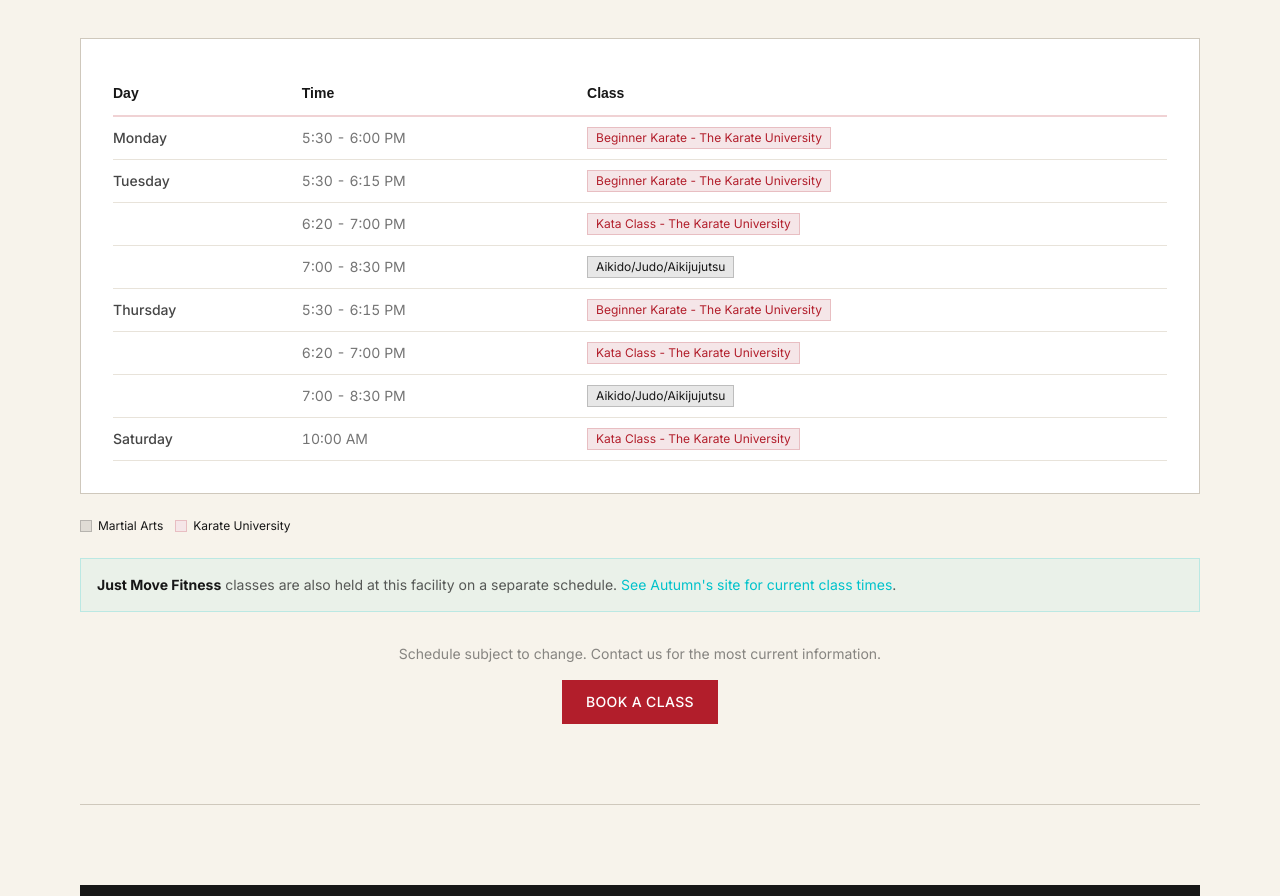
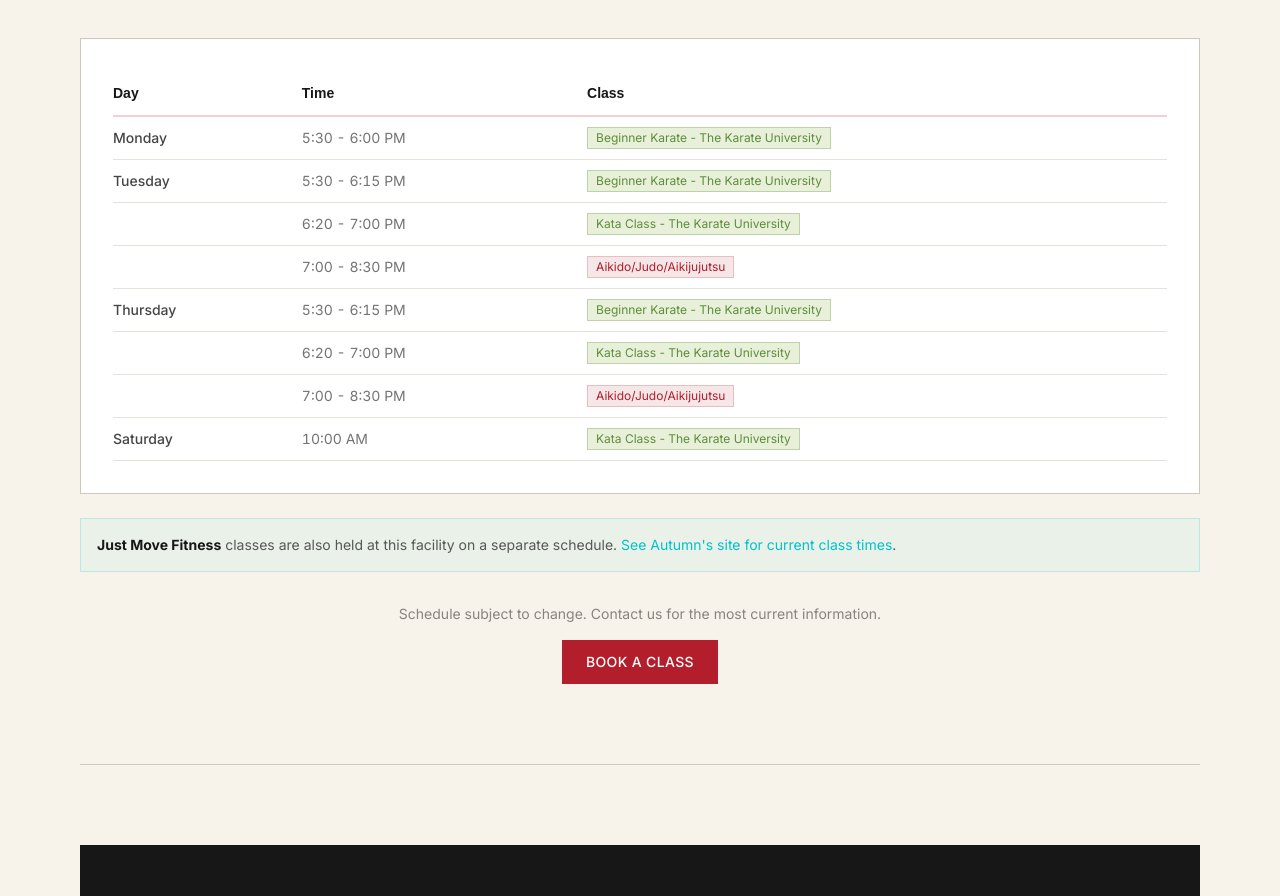
Before and after one commit to skepticsensei/WfordMartialArts, a Next.js app: page / in a window 1280 px wide. Shown: the part 2232-3128 px from the top of the page. Built offline with nearby package versions, Linux system fonts and the light colour scheme.

Commit message:
Recolor schedule and drop legend
Aikido/Judo/Daito Ryu labels now use red; Karate University uses a
new sage-green theme color. Legend below the schedule removed since
the color coding is self-evident.

Co-Authored-By: Claude Opus 4.7 (1M context) <noreply@anthropic.com>

```diff
--- a/src/app/globals.css
+++ b/src/app/globals.css
@@ -9,6 +9,8 @@
   --wmac-gray-light: #E8E3DA;
   --wmac-red-dark: #8A1720;
   --wmac-red-light: #F5E6E8;
+  --wmac-green: #5E8C3C;
+  --wmac-green-light: #E8F0D9;
 }
 
 @theme inline {
@@ -20,6 +22,8 @@
   --color-gray-light: var(--wmac-gray-light);
   --color-red-dark: var(--wmac-red-dark);
   --color-red-light: var(--wmac-red-light);
+  --color-green: var(--wmac-green);
+  --color-green-light: var(--wmac-green-light);
   --font-serif: var(--font-noto-serif-jp);
   --font-sans: var(--font-inter);
 }
--- a/src/app/page.tsx
+++ b/src/app/page.tsx
@@ -87,17 +87,6 @@ export default function HomePage() {
 
         <div className="bg-white border border-gray p-6 md:p-8 mb-6">
           <ScheduleTable />
-        </div>
-
-        <div className="flex flex-wrap gap-3 text-xs mb-6">
-          <span className="flex items-center gap-1.5">
-            <span className="w-3 h-3 bg-ink/10 border border-ink/20"></span>
-            Martial Arts
-          </span>
-          <span className="flex items-center gap-1.5">
-            <span className="w-3 h-3 bg-red-light border border-red/20"></span>
-            Karate University
-          </span>
         </div>
 
         {justMove?.externalUrl && (
--- a/src/components/wmac/ScheduleTable.tsx
+++ b/src/components/wmac/ScheduleTable.tsx
@@ -1,10 +1,10 @@
 import { SCHEDULE } from "@/lib/wmac-constants";
 
 const groupColors: Record<string, string> = {
-  aikido: "bg-ink/10 text-ink border-ink/20",
-  judo: "bg-ink/10 text-ink border-ink/20",
-  "daito-ryu": "bg-ink/10 text-ink border-ink/20",
-  "karate-university": "bg-red-light text-red border-red/20",
+  aikido: "bg-red-light text-red border-red/20",
+  judo: "bg-red-light text-red border-red/20",
+  "daito-ryu": "bg-red-light text-red border-red/20",
+  "karate-university": "bg-green-light text-green border-green/30",
   "just-move": "bg-teal/10 text-teal border-teal/20",
   open: "bg-gray-light text-ink/60 border-gray",
 };
```
